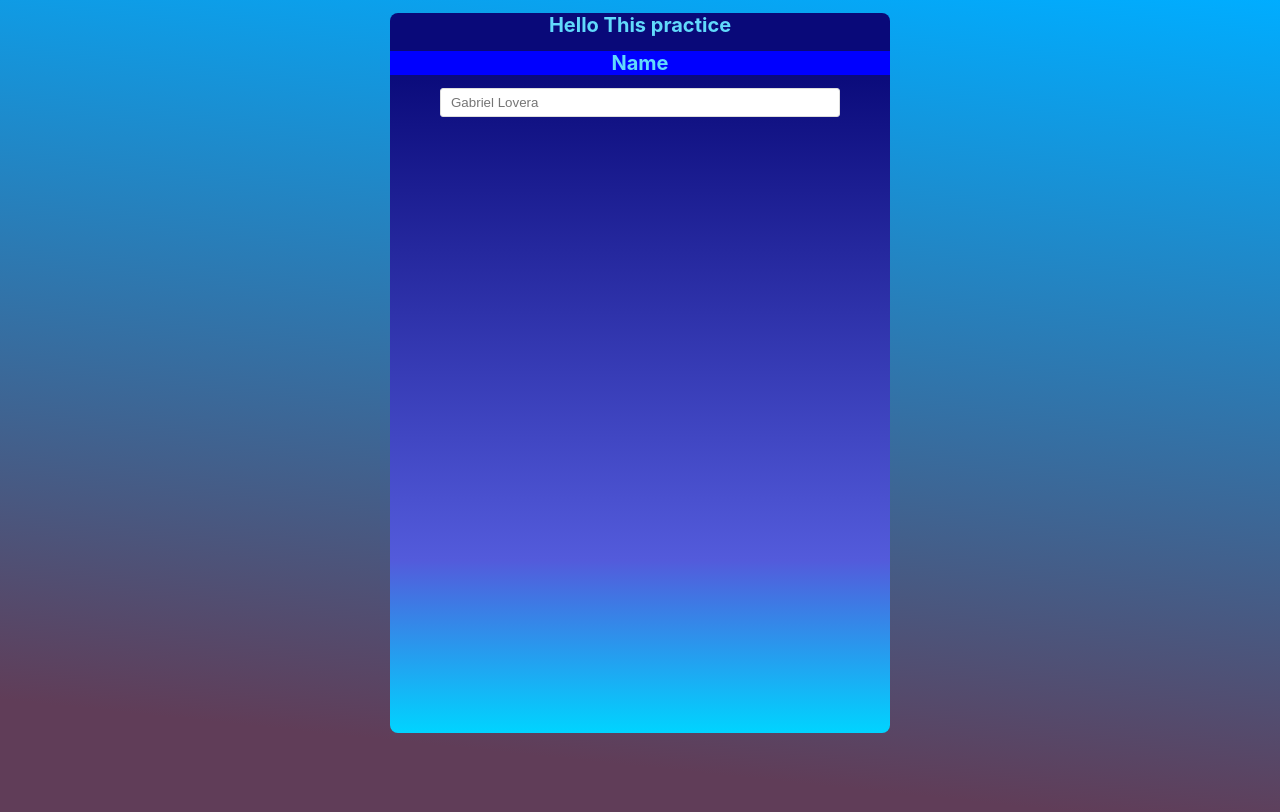
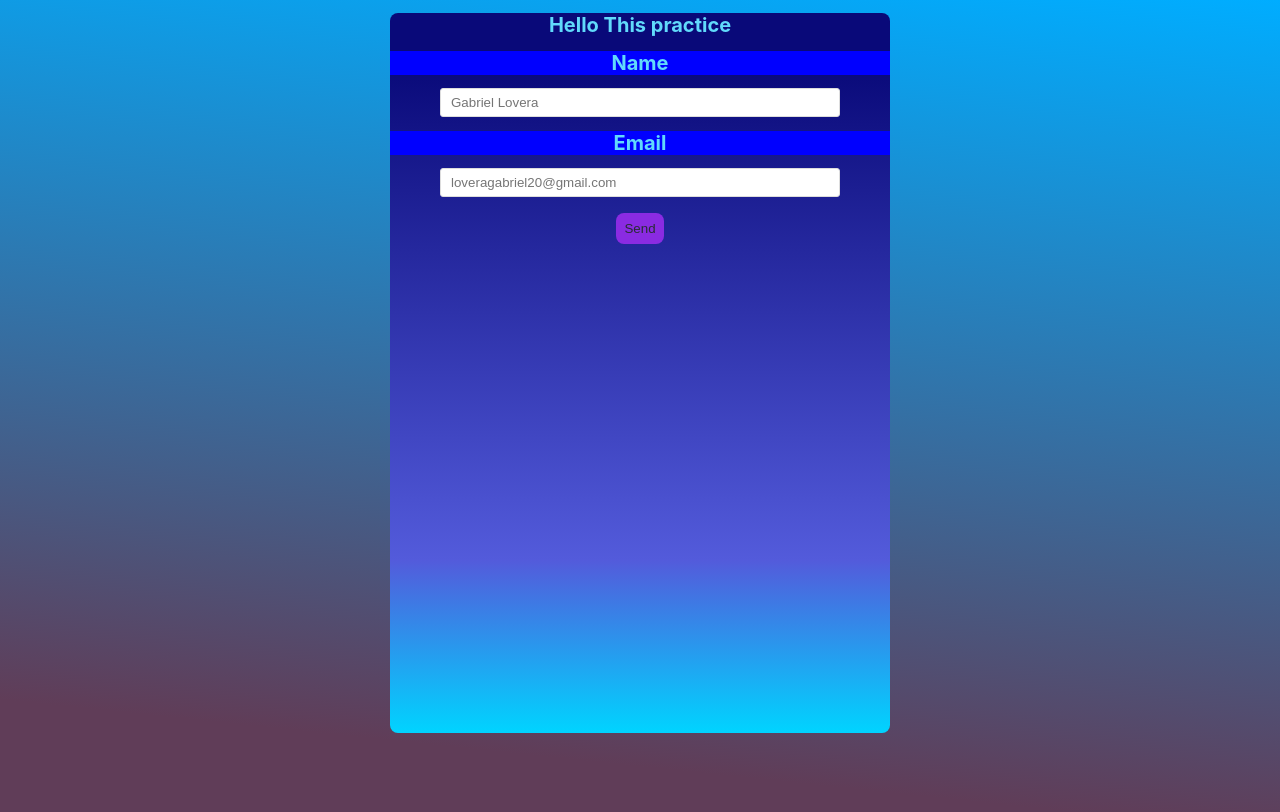
Before and after one commit to loveragabriel/myapp, a React (Create React App) app: page /SignUp in a window 1280 px wide. Built offline with nearby package versions, Linux system fonts and the light colour scheme.

Commit message:
some updating keep learnig

```diff
--- a/src/Components/SignUp.js
+++ b/src/Components/SignUp.js
@@ -1,9 +1,11 @@
 import React from "react";
-/*import ReactDOM from "react-dom/client";
-import { useState } from "react";
+import ReactDOM from "react-dom/client";
+import { useState } from "react";/*
 import { Routes, Route, Link } from "react-router-dom";
 import { Navigate, useNavigate } from "react-router";*/
 import styled from "styled-components";
+/*import { FontAwesomeIcon } from "@fortawesome/react-fontawesome";
+import { faArrowRightRotate } from '@fortawesome/free-solid-svg-icons'*/
 
 
 //Pages
@@ -11,15 +13,51 @@ import styled from "styled-components";
 
 const Label = styled.h1`
  background-color: blue;
+`;
+
+const GroupDiv = styled.div
+    `
+    position: relative;
+    z-index:90;
+    `;
+
+const Input = styled.input
 `
-;
+hiegth:
+
+`
 const SignUp= ()=> {
+    const [name,setName] = useState("");
+    const [email,SetEmail] = useState("");
+
+    const submitClick =(e)=>{
+        e.preventDefault()
+        const name = e.target.name.value;
+        const email = e.target.email.value;
+
+        alert(name.value + email.value)
+    }
+
+    const handlingState=(e)=>{
+        e.preventDefault();
+        setName(e.target.name.value);
+
+    }
+
     return(
         <div>
             <h1>Hello This practice</h1>
-            <form>
+            <form onSubmit={submitClick}>
+            <div>
                 <Label>Name </Label>
-                <input type="text" placeholder="Gabriel Lovera"/>
+                <input type="text" placeholder="Gabriel Lovera" name="name" onChange={handlingState} value={name}/>
+            </div>
+            <div>
+                <Label>Email </Label>
+                <input type="email" placeholder="loveragabriel20@gmail.com" name="email" onChange={handlingState} value={email}/>
+            </div>
+                <p></p>
+                <button type="Submit">Send</button>
             </form>
         </div>
 
```
